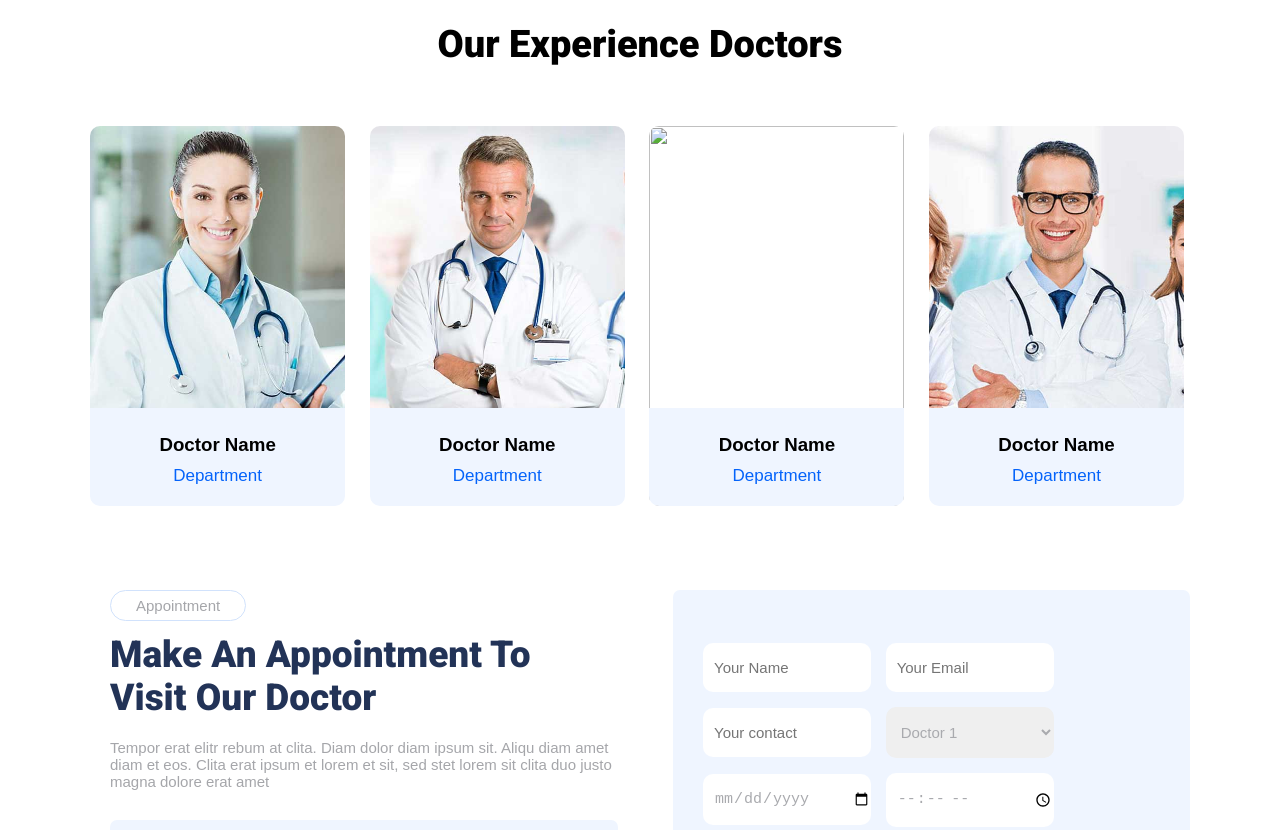
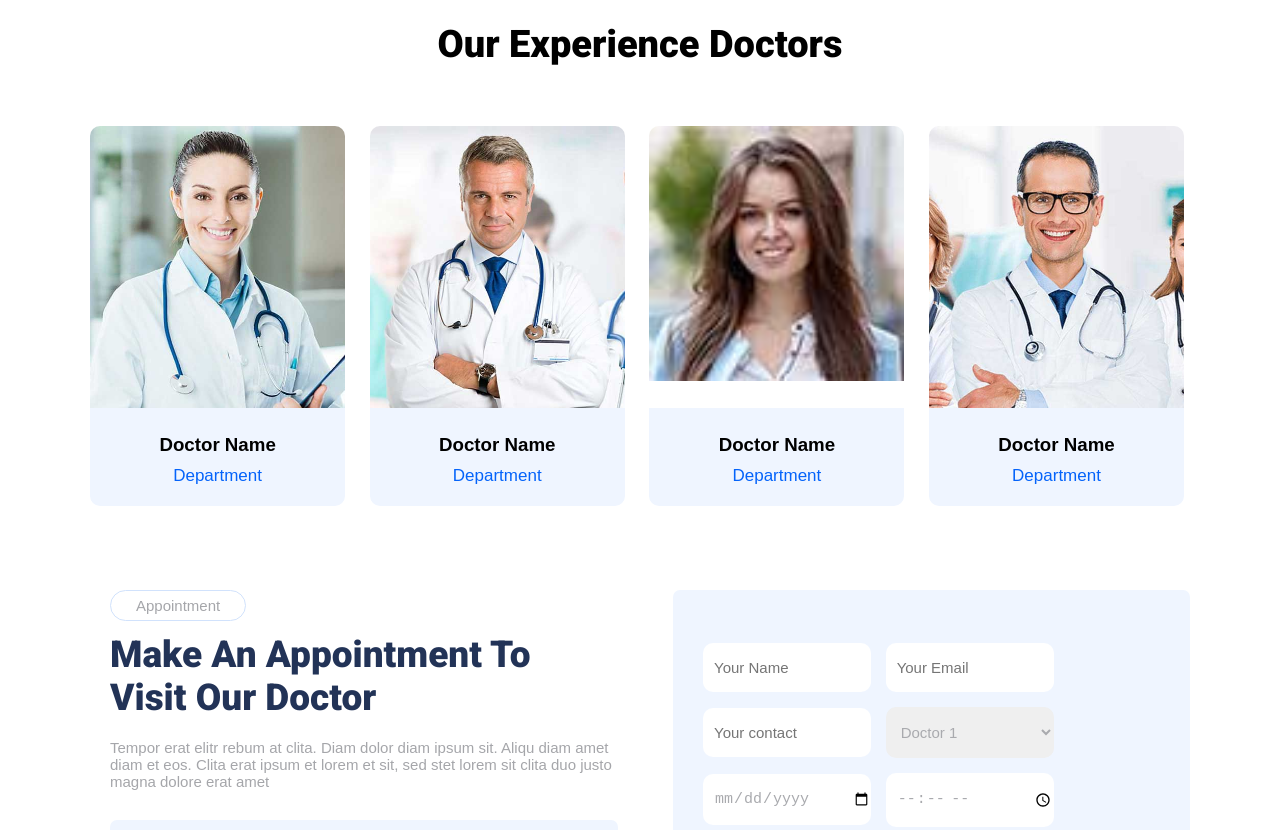
Before and after one commit to GautamSharma-dev/klinik, a plain HTML site: page index.html in a window 1280 px wide. Shown: the part 3127-3957 px from the top of the page. Drawn offline with Linux system fonts and the light colour scheme; files whose address does not match are found by name.

Commit message:
Update index.html

```diff
--- a/index.html
+++ b/index.html
@@ -212,7 +212,7 @@
 					</div>
 				</div>
 				<div class="team-box">
-					<div class="team-img"> <img src="../site-homework/images/team-3.jpg" alt=""></div>
+					<div class="team-img"> <img src="/images/testimonial-1.jpg" alt=""></div>
 					<div class="team-content">
 						<h3>Doctor Name</h3>
 						<span> Department </span>
```
